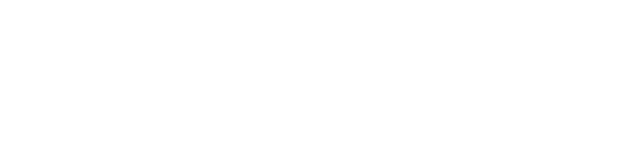
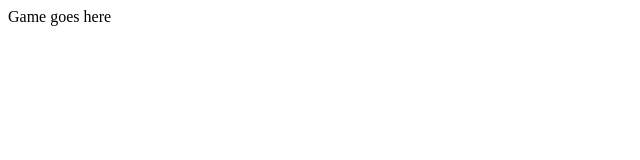
Before and after one commit to JohnEz/THEProject, a website: page index.html in a window 1280 px wide. Shown: the whole page, without its empty margins (0-640 px from the left). Drawn offline with Linux system fonts and the light colour scheme.

Commit message:
Added text to Index

```diff
--- a/index.html
+++ b/index.html
@@ -5,7 +5,7 @@
   </head>
 
   <body>
-
+    <p>Game goes here</p>
   </body>
 
 </html>
```
